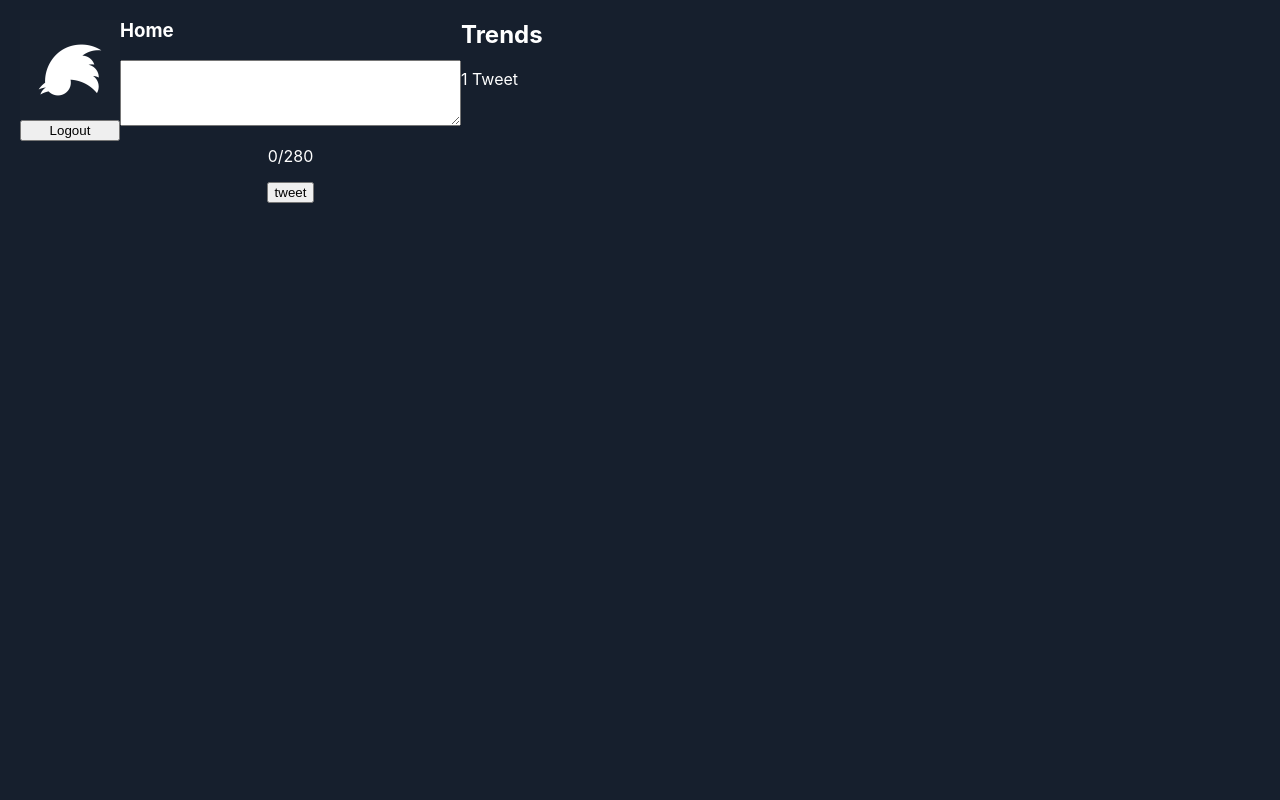
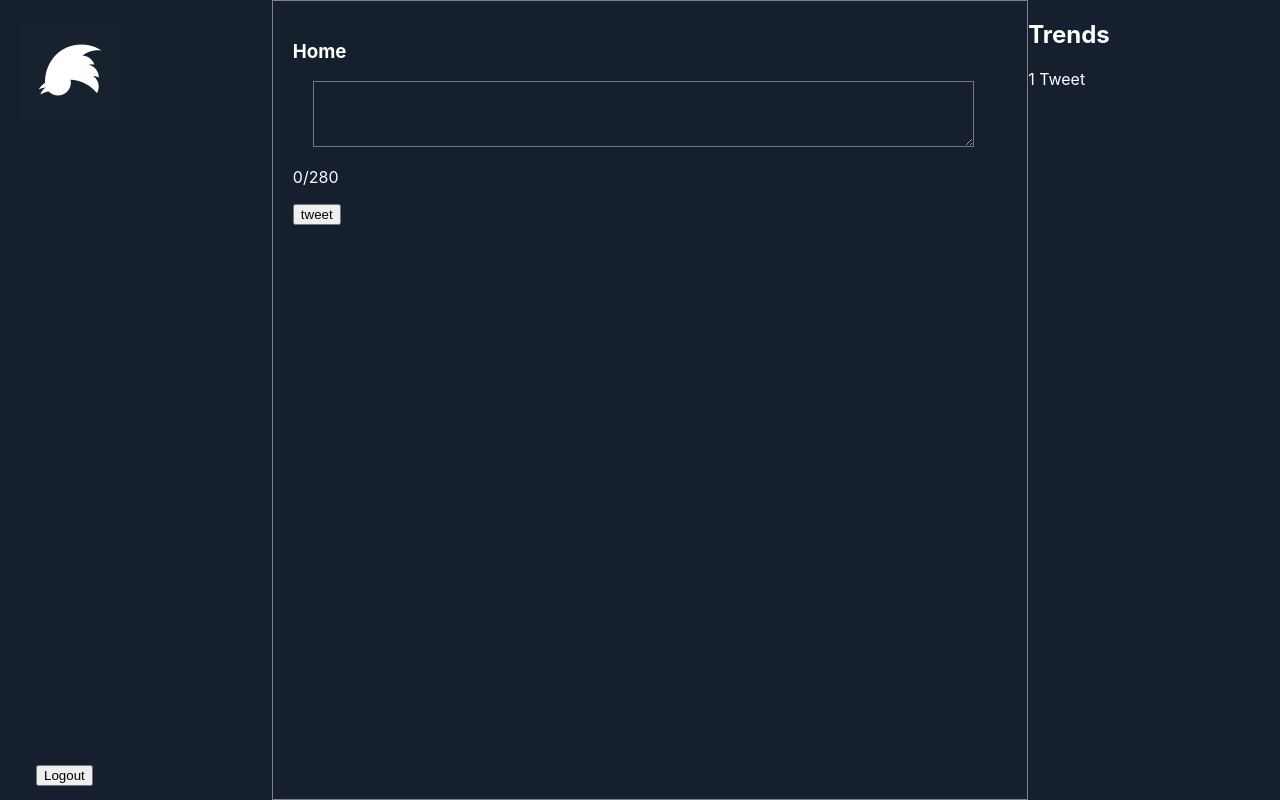
Before and after one commit to TahaAissat/hackatweet-frontend, a Next.js app: page /home in a window 1280 px wide. Built offline with nearby package versions, Linux system fonts and the light colour scheme; no server answers.

Commit message:
frontend

```diff
--- a/components/Addtweet.js
+++ b/components/Addtweet.js
@@ -28,10 +28,10 @@ function Addtweet(){
 
     }
     return(
-    <div className={styles.Addtweet}>
+    <div>
     <label>
      <h3>Home</h3>
-      <textarea onChange={(e) => {if(text.length < 280){setText(e.target.value)}}} value={text} name="postContent" rows={4} cols={40} />
+      <textarea className={styles.area} onChange={(e) => {if(text.length < 280){setText(e.target.value)}}} value={text} name="postContent" rows={4} cols={80} />
     </label>
     <p>{text.length}/280</p>
     <button onClick={()=> handlAddtweet()}>tweet</button>
--- a/components/Home.js
+++ b/components/Home.js
@@ -10,14 +10,16 @@ function Home() {
   console.log(user)
   return (
     <div className={styles.Home_page}>
-      <div>
+      <div className={styles.Leftside}>
         <Leftside/>
-        </div>
-        <div>
+      </div>
+      <div className={styles.Addtweet}>
           <Addtweet/>
-          <LatestTweets/>
-        </div>
+          <LatestTweets className={styles.tweet}/>
+      </div>
+      <div className={styles.Trends}>
         <Trends/>
+      </div>
     </div>
   );
 }
--- a/components/Leftside.js
+++ b/components/Leftside.js
@@ -10,9 +10,9 @@ function Leftside(){
         dispatch(logout())
     }
     return(
-        <div className={styles.Leftside}>
+        <div>
         <Link href='/home'><Image className={styles.Logo} src='/logo.png'width={100} height={100}/></Link>
-        <Link href='/' ><button onClick={()=> handleLogout()}>Logout</button></Link>
+        <div className={styles.logout}><Link href='/' ><button onClick={()=> handleLogout()}>Logout</button></Link></div>
         </div>
     )
 }
--- a/components/Trend.js
+++ b/components/Trend.js
@@ -36,7 +36,7 @@ function Trends(){
       </div>
     ));
     return(
-        <div className={styles.Trends}>
+        <div>
             <h2>Trends</h2>
             {trendItems}
         </div>
--- a/components/Tweet.js
+++ b/components/Tweet.js
@@ -1,4 +1,4 @@
-import styles from '../styles/Tweet.module.css';
+import styles from '../styles/Home.module.css';
 import { FontAwesomeIcon } from '@fortawesome/react-fontawesome';
 import {faHeart, faTrashCan} from '@fortawesome/free-solid-svg-icons'
 import { useDispatch,useSelector } from 'react-redux';
@@ -56,7 +56,7 @@ const handleLike = () => {
 }
     return (
         <>
-        <div>
+        <div className={styles.tweet}>
             <p>{props.firstname}@{props.username}-{props.time}</p>
             <p>{props.texte}</p>
             <FontAwesomeIcon onClick={() => handleLike()} icon={faHeart} style={style}/>{props.likes}
--- a/styles/Home.module.css
+++ b/styles/Home.module.css
@@ -10,17 +10,29 @@
 }
 
 .Leftside{
-    display: flex;
-    flex-direction: column;
-    justify-content: space-between;
-}
-.Addtweet{
-    display: flex;
-    flex-direction: column;
-    align-items: center;
-}
-.Leftside{
     margin-left: 20px;
     margin-top: 20px;
     margin-bottom: 20px;
+    width: 20%;
 }
+.Addtweet{
+    border: 1px solid gray;
+    width: 60%;
+    padding: 20px;
+}
+.area{
+    background-color:  rgb(22, 31, 45);
+    margin-left: 20px;
+}
+.Trends{
+    width: 20%;
+}
+.logout{
+    position: relative;
+    top: 80vh;
+    left: 2vh;
+}
+.tweet{
+    padding: 10px;
+    border: 1px solid gray;
+}
```
